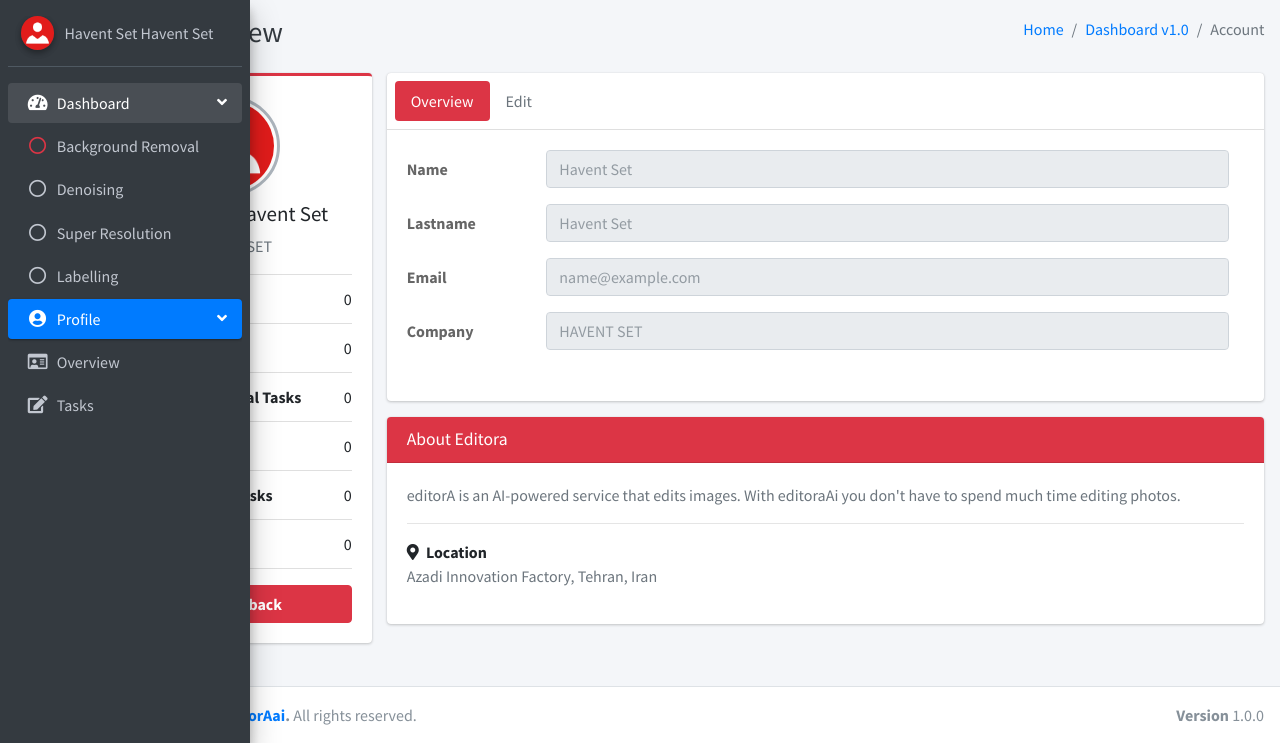
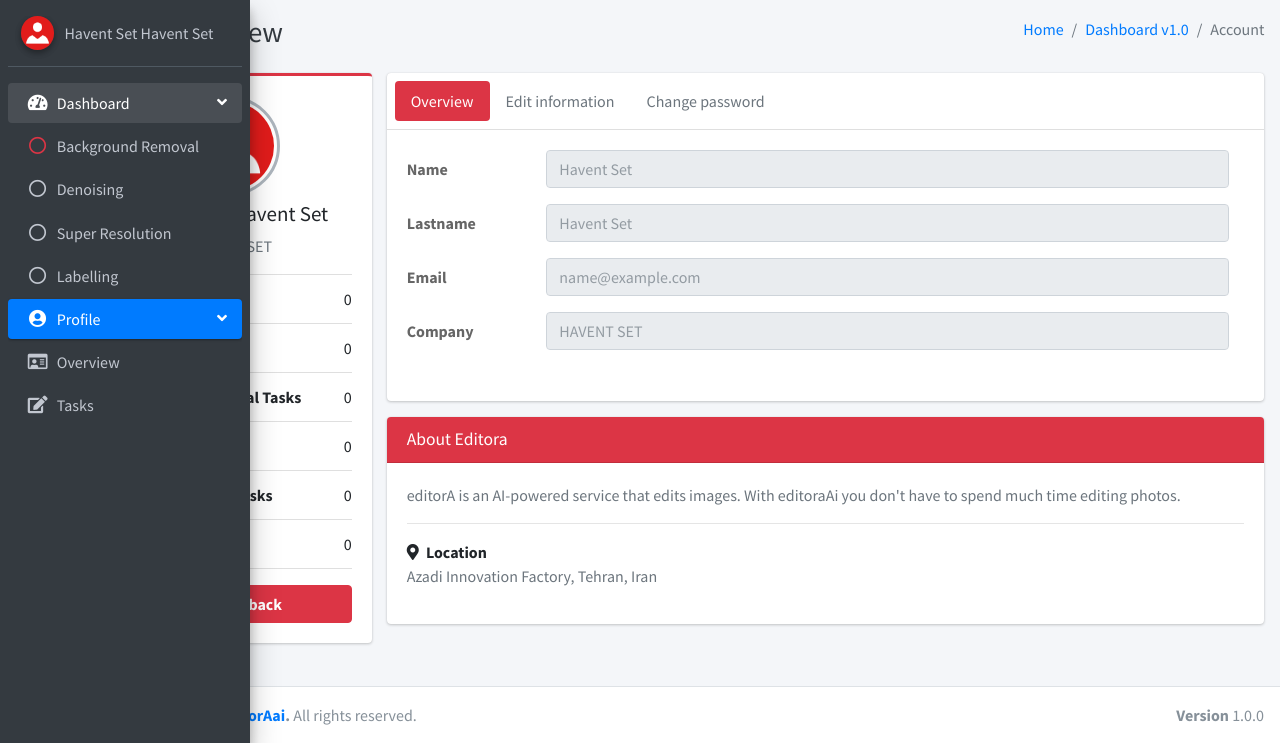
Before and after one commit to Editora-Ai/editora-ai, a Django app: page /dashboard/account in a window 1280 px wide. Shown: the part 57-800 px from the top of the page. Run offline with Django 3.2, Linux system fonts and the light colour scheme; the visitor is signed in with stand-in values (Sample User, id 1); data that the repository does not hold is empty; parts of the project's set-up code (start-up, migrations or seed data) failed here and were passed over; some libraries are stand-ins or nearby versions.

Commit message:
adding change password to panel.

```diff
--- a/temp_front/static/temp_front/dist/js/edit_user.js
+++ b/temp_front/static/temp_front/dist/js/edit_user.js
@@ -23,3 +23,28 @@ function user_edit() {
         error: action,
     });
 };
+
+
+$("#passbtn").on("click", function(event) {
+    new_pass();
+});
+
+function new_pass() {
+    // initiate variables with form content
+    var password = $("#inputpass").val();
+
+    var action = function(d) {
+        $("#error_pass").html(" ")
+        window.location.replace("/dashboard/account")
+    }
+    var action2 = function(d) {
+        $("#error_pass").html("Password must contain at least 8 characters and not entirely numeric!")
+    }
+    $.ajax({
+        type: "POST",
+        url: "/rest-auth/password/change/",
+        data: "new_password1=" + password + "&new_password2=" + password,
+        success: action,
+        error: action2,
+    });
+};
--- a/temp_front/templates/temp_front/profile.html
+++ b/temp_front/templates/temp_front/profile.html
@@ -222,7 +222,8 @@
               <div class="card-header p-2">
                 <ul class="nav nav-pills">
                   <li class="nav-item"><a class="nav-link nav-link-danger active" href="#activity" data-toggle="tab">Overview</a></li>
-                  <li class="nav-item"><a class="nav-link" href="#edit" data-toggle="tab">Edit</a></li>
+                  <li class="nav-item"><a class="nav-link" href="#edit" data-toggle="tab">Edit information</a></li>
+                  <li class="nav-item"><a class="nav-link" href="#editpass" data-toggle="tab">Change password</a></li>
                 </ul>
               </div><!-- /.card-header -->
               <div class="card-body">
@@ -260,7 +261,6 @@
                     </div>
 
                   </div>
-
                   <div class="tab-pane" id="edit">
                     <form id="user_edit" class="form-horizontal">
                     <div class="form-group row">
@@ -291,6 +291,23 @@
                         <div class="offset-sm-2 col-sm-10">
 
                           <button id="frmbtn" type="button" class="btn btn-danger">Submit</button>
+                        </div>
+                      </div>
+                    </form>
+                  </div>
+
+                  <div class="tab-pane" id="editpass">
+                    <form id="new_pass" class="form-horizontal">
+                    <div class="form-group row">
+                        <label for="inputpass" class="col-sm-2 col-form-label">New password</label>
+                        <div class="col-sm-10">
+                          <input type="password" class="form-control" id="inputpass" name="newpass">
+                        <h6 id="error_pass" class="text-danger"></h6>
+                        </div>
+                      </div>
+                      <div class="form-group row">
+                        <div class="offset-sm-2 col-sm-10">
+                          <button id="passbtn" type="button" class="btn btn-danger">Change</button>
                         </div>
                       </div>
                     </form>
```
